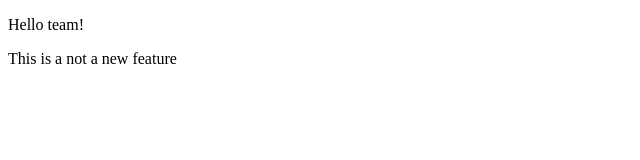
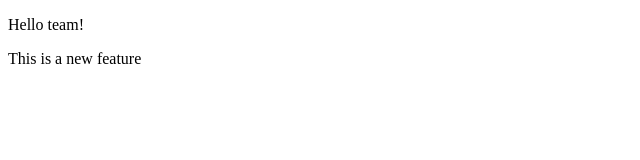
Before and after one commit to JoshHyde9/git-practice-repo, a plain HTML site: page index.html in a window 1280 px wide. Shown: the full height of the page, 0-640 px from the left. Drawn offline with Linux system fonts and the light colour scheme.

Commit message:
feat: new feature

```diff
--- a/index.html
+++ b/index.html
@@ -8,6 +8,6 @@
   </head>
   <body>
     <p>Hello team!</p>
-    <p>This is a not a new feature</p>
+    <p>This is a new feature</p>
   </body>
 </html>
```
